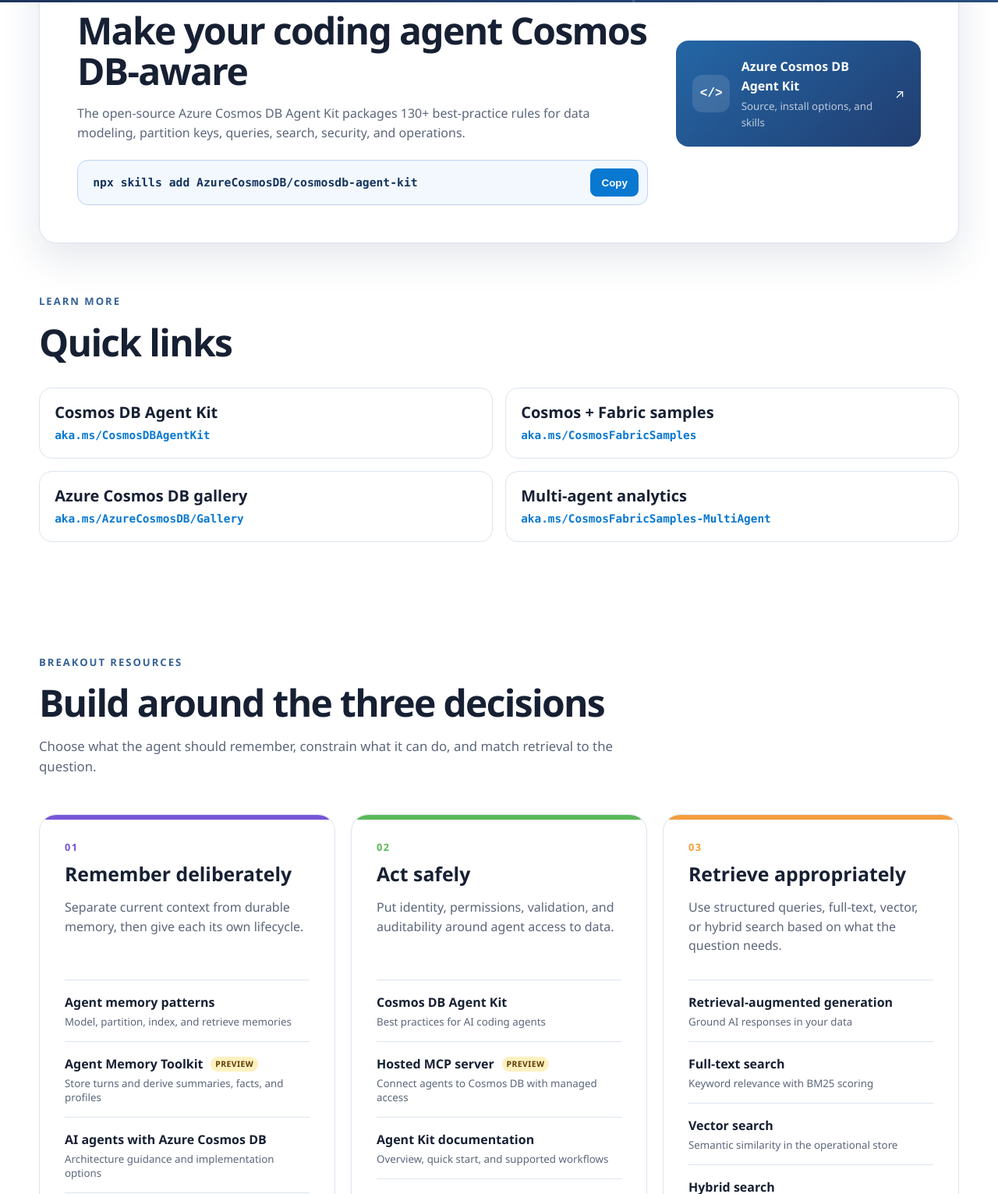
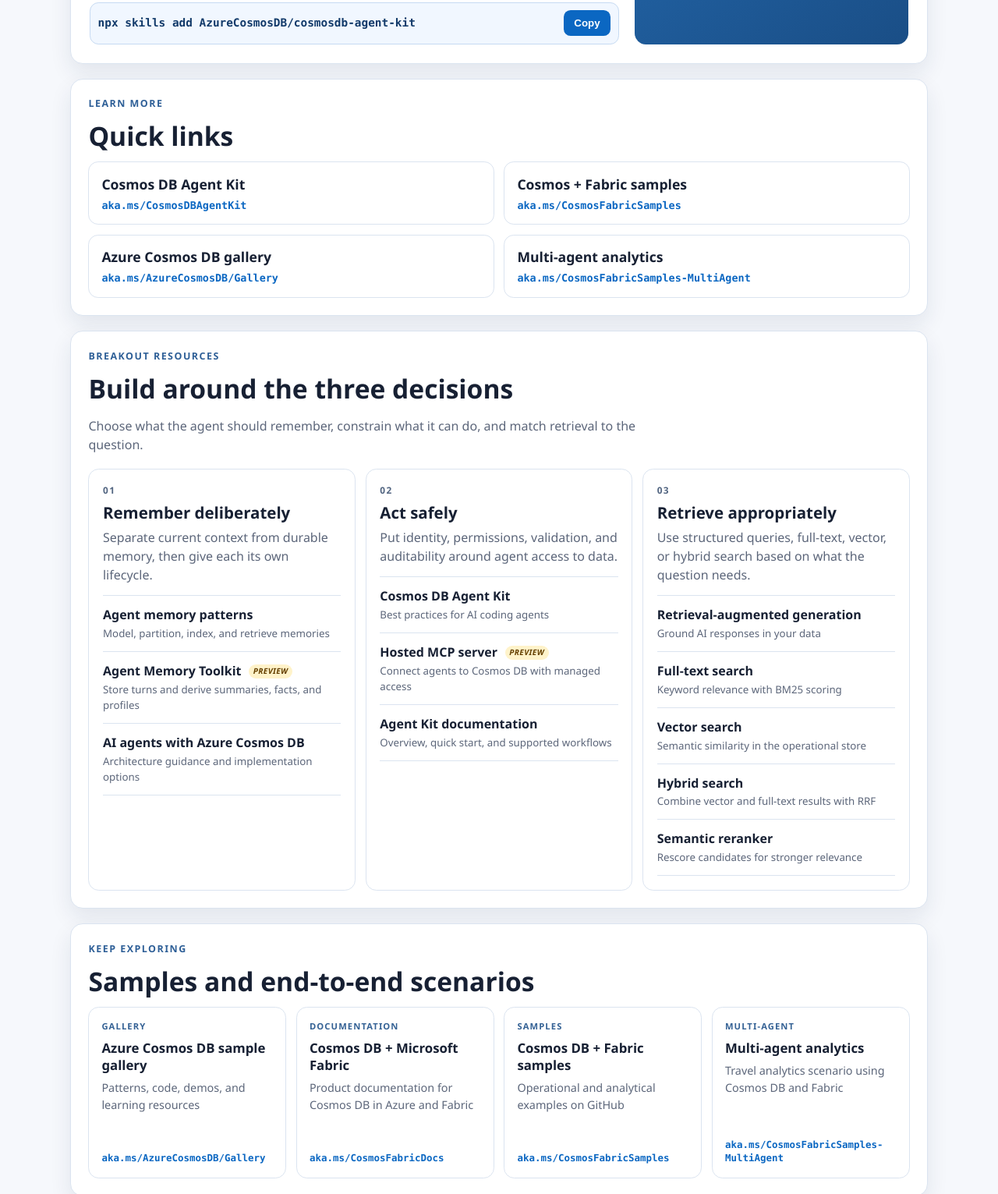
Before and after one commit to madelineegan/cosmosdb-ignite-2026, a plain HTML site: page index.html in a window 1280 px wide. Shown: the part 717-2248 px from the top of the page at 78% size. Drawn offline with Linux system fonts and the light colour scheme.

Commit message:
Redesign landing page formatting
Co-authored-by: Copilot <223556219+Copilot@users.noreply.github.com>

```diff
--- a/styles.css
+++ b/styles.css
@@ -1,184 +1,405 @@
 :root {
+  --bg: #f6f8fc;
+  --surface: #ffffff;
   --ink: #172033;
   --muted: #5c667a;
-  --line: #dce4ef;
-  --paper: #ffffff;
-  --wash: #f5f8fc;
-  --navy: #203864;
-  --blue: #0878d1;
-  --cyan: #24c4db;
-  --green: #58b957;
-  --orange: #f59d3d;
-  --purple: #7656d6;
-  --radius: 22px;
-  --shadow: 0 18px 50px rgba(22, 48, 88, .12);
+  --line: #dbe4f0;
+  --primary: #0b67c2;
+  --primary-dark: #0a4e95;
+  --hero-a: #17345f;
+  --hero-b: #0f2749;
+  --radius: 16px;
+  --shadow: 0 12px 28px rgba(20, 40, 74, 0.09);
 }
 
 * { box-sizing: border-box; }
 html { scroll-behavior: smooth; }
 body {
   margin: 0;
+  font-family: "Segoe UI", Inter, system-ui, -apple-system, BlinkMacSystemFont, sans-serif;
   color: var(--ink);
-  background: var(--paper);
-  font-family: "Segoe UI", Inter, system-ui, -apple-system, BlinkMacSystemFont, sans-serif;
-  line-height: 1.55;
+  background: var(--bg);
+  line-height: 1.5;
 }
 a { color: inherit; }
+
+.nav, .hero-content, main > section, footer {
+  width: min(1100px, calc(100% - 2rem));
+  margin-inline: auto;
+}
+
 .skip-link {
-  position: fixed; left: 1rem; top: -6rem; z-index: 100;
-  padding: .75rem 1rem; border-radius: .5rem; background: white; color: var(--navy);
+  position: fixed;
+  top: -5rem;
+  left: 1rem;
+  z-index: 100;
+  padding: .65rem .9rem;
+  border-radius: .5rem;
+  background: #fff;
+  color: var(--primary-dark);
 }
 .skip-link:focus { top: 1rem; }
-.sr-only { position: absolute; width: 1px; height: 1px; padding: 0; margin: -1px; overflow: hidden; clip: rect(0,0,0,0); white-space: nowrap; border: 0; }
+.sr-only {
+  position: absolute;
+  width: 1px;
+  height: 1px;
+  padding: 0;
+  margin: -1px;
+  overflow: hidden;
+  clip: rect(0, 0, 0, 0);
+  white-space: nowrap;
+  border: 0;
+}
 
 .hero {
-  position: relative;
-  min-height: 720px;
-  overflow: hidden;
-  color: white;
-  background:
-    radial-gradient(circle at 78% 15%, rgba(36,196,219,.24), transparent 28%),
-    linear-gradient(135deg, #182b4e 0%, var(--navy) 55%, #294d7e 100%);
+  color: #fff;
+  background: linear-gradient(135deg, var(--hero-a), var(--hero-b));
+  padding-bottom: 2.25rem;
 }
-.hero::after {
-  content: "";
-  position: absolute; inset: auto -9rem -15rem auto; width: 38rem; height: 38rem;
-  border: 3px solid rgba(255,255,255,.15); border-radius: 45% 55% 50% 50%; transform: rotate(24deg);
+.nav {
+  display: flex;
+  justify-content: space-between;
+  align-items: center;
+  padding: 1.1rem 0;
 }
-.nav, .hero-content, main > section, footer {
-  width: min(1180px, calc(100% - 3rem));
-  margin-inline: auto;
+.brand {
+  display: inline-flex;
+  align-items: center;
+  gap: .65rem;
+  text-decoration: none;
+  font-weight: 700;
 }
-.nav { position: relative; z-index: 3; display: flex; justify-content: space-between; align-items: center; padding: 1.5rem 0; }
-.brand { display: inline-flex; gap: .7rem; align-items: center; text-decoration: none; font-weight: 650; }
-.brand-mark { display: grid; grid-template-columns: repeat(2, .7rem); gap: 2px; }
-.brand-mark i { display: block; width: .7rem; height: .7rem; }
+.brand-mark {
+  display: grid;
+  grid-template-columns: repeat(2, .62rem);
+  gap: 2px;
+}
+.brand-mark i { width: .62rem; height: .62rem; display: block; }
 .brand-mark i:nth-child(1) { background: #f35325; }
 .brand-mark i:nth-child(2) { background: #81bc06; }
 .brand-mark i:nth-child(3) { background: #05a6f0; }
 .brand-mark i:nth-child(4) { background: #ffba08; }
-.nav-link { color: rgba(255,255,255,.88); text-decoration: none; font-size: .95rem; }
-.nav-link:hover { color: white; text-decoration: underline; text-underline-offset: .3rem; }
-.hero-content { position: relative; z-index: 2; padding: 7.5rem 0 8rem; max-width: 1180px; }
-.hero-content > * { max-width: 890px; }
-.eyebrow { margin: 0 0 1rem; color: #8deaf5; font-size: .82rem; font-weight: 750; letter-spacing: .15em; text-transform: uppercase; }
-.eyebrow.dark { color: #356295; }
-h1 { margin: 0; font-size: clamp(2rem, 4vw, 3.4rem); line-height: 1.08; letter-spacing: -.03em; font-weight: 700; }
-.lead { margin: 2rem 0 0; color: rgba(255,255,255,.76); font-size: clamp(1.05rem, 2vw, 1.35rem); }
-.mantra { display: flex; flex-wrap: wrap; gap: .65rem 1.6rem; margin: 2.25rem 0 0; font-size: 1.1rem; font-weight: 650; }
-.mantra span { position: relative; }
-.mantra span:not(:last-child)::after { content: "•"; position: absolute; right: -.95rem; color: var(--cyan); }
-.hero-actions { display: flex; flex-wrap: wrap; gap: .9rem; margin-top: 2.25rem; }
-.button { display: inline-flex; justify-content: center; align-items: center; min-height: 3.1rem; padding: .75rem 1.2rem; border-radius: .7rem; text-decoration: none; font-weight: 700; }
-.button.primary { color: var(--navy); background: white; }
-.button.secondary { color: white; border: 1px solid rgba(255,255,255,.42); background: rgba(255,255,255,.06); }
-.button:hover { transform: translateY(-1px); }
-.orb { position: absolute; border-radius: 999px; filter: blur(1px); }
-.orb-one { width: 18rem; height: 18rem; right: 8%; top: 16%; border: 1px solid rgba(255,255,255,.25); }
-.orb-two { width: 8rem; height: 8rem; right: 19%; top: 32%; background: linear-gradient(140deg, rgba(36,196,219,.4), rgba(118,86,214,.18)); }
 
-main { overflow: hidden; }
-.quick-start { position: relative; z-index: 5; display: grid; grid-template-columns: 1.4fr .6fr; gap: 2.3rem; align-items: center; margin-top: -4.7rem; padding: 3rem; border: 1px solid var(--line); border-radius: var(--radius); background: white; box-shadow: var(--shadow); }
-h2 { margin: .2rem 0 1rem; font-size: clamp(2rem, 4vw, 3rem); line-height: 1.08; letter-spacing: -.035em; }
-.quick-start p:not(.eyebrow) { color: var(--muted); max-width: 720px; }
-.command { display: flex; gap: .65rem; align-items: center; margin-top: 1.4rem; padding: .65rem; border: 1px solid #b9d3f2; border-radius: .85rem; background: #f3f8ff; }
-.command code { flex: 1; overflow-x: auto; padding: .35rem .55rem; color: #14345d; font: 600 .92rem/1.4 ui-monospace, SFMono-Regular, Consolas, monospace; white-space: nowrap; }
-.command button { border: 0; border-radius: .55rem; padding: .65rem .9rem; color: white; background: var(--blue); font-weight: 700; cursor: pointer; }
-.feature-link { display: grid; grid-template-columns: auto 1fr auto; gap: .9rem; align-items: center; padding: 1.3rem; border-radius: 1rem; color: white; background: linear-gradient(140deg, #2466a6, #213d70); text-decoration: none; }
-.feature-icon { display: grid; place-items: center; width: 3rem; height: 3rem; border-radius: .8rem; background: rgba(255,255,255,.12); font: 700 1rem ui-monospace, monospace; }
-.feature-link small { display: block; margin-top: .22rem; color: rgba(255,255,255,.7); }
+.nav-link {
+  text-decoration: none;
+  color: rgba(255, 255, 255, .9);
+  font-weight: 600;
+  font-size: .95rem;
+}
+.nav-link:hover { text-decoration: underline; text-underline-offset: .2rem; }
 
-.resources { padding-top: 8rem; padding-bottom: 7rem; }
-.learn-more { padding-top: 4rem; padding-bottom: 1rem; }
+.hero-content {
+  padding: 3rem 0 3.4rem;
+}
+.eyebrow {
+  margin: 0 0 .7rem;
+  text-transform: uppercase;
+  letter-spacing: .12em;
+  font-weight: 750;
+  font-size: .78rem;
+  color: #96dfff;
+}
+.eyebrow.dark { color: #2e5f97; }
+h1 {
+  margin: 0;
+  max-width: 860px;
+  font-size: clamp(1.9rem, 3.6vw, 3rem);
+  line-height: 1.15;
+  letter-spacing: -.02em;
+}
+.lead {
+  margin: 1rem 0 0;
+  max-width: 760px;
+  color: rgba(255, 255, 255, .88);
+  font-size: clamp(1rem, 1.7vw, 1.18rem);
+}
+.mantra {
+  display: flex;
+  flex-wrap: wrap;
+  gap: .55rem 1rem;
+  margin: 1.1rem 0 0;
+  font-weight: 650;
+  font-size: .98rem;
+}
+.hero-actions {
+  display: flex;
+  flex-wrap: wrap;
+  gap: .7rem;
+  margin-top: 1.3rem;
+}
+.button {
+  display: inline-flex;
+  align-items: center;
+  justify-content: center;
+  min-height: 2.8rem;
+  padding: .6rem 1rem;
+  border-radius: .6rem;
+  text-decoration: none;
+  font-weight: 700;
+}
+.button.primary { background: #fff; color: #0c3568; }
+.button.secondary {
+  border: 1px solid rgba(255, 255, 255, .5);
+  color: #fff;
+  background: rgba(255, 255, 255, .06);
+}
+.orb { display: none; }
+
+main > section {
+  margin-top: 1.2rem;
+  margin-bottom: 1.2rem;
+}
+
+.quick-start, .learn-more, .resources, .explore, .closing {
+  background: var(--surface);
+  border: 1px solid var(--line);
+  border-radius: var(--radius);
+  box-shadow: var(--shadow);
+}
+
+.quick-start {
+  display: grid;
+  grid-template-columns: 1.45fr .75fr;
+  gap: 1.25rem;
+  padding: 1.5rem;
+}
+h2 {
+  margin: .1rem 0 .7rem;
+  font-size: clamp(1.45rem, 2.7vw, 2.1rem);
+  line-height: 1.2;
+}
+.quick-start p:not(.eyebrow) { color: var(--muted); }
+.command {
+  display: flex;
+  align-items: center;
+  gap: .6rem;
+  padding: .6rem;
+  border-radius: .7rem;
+  border: 1px solid #c6daf2;
+  background: #f1f7ff;
+  margin-top: .9rem;
+}
+.command code {
+  flex: 1;
+  overflow-x: auto;
+  white-space: nowrap;
+  font: 600 .9rem/1.35 ui-monospace, SFMono-Regular, Consolas, monospace;
+  color: #123a6a;
+}
+.command button {
+  border: 0;
+  border-radius: .55rem;
+  padding: .56rem .85rem;
+  background: var(--primary);
+  color: #fff;
+  font-weight: 700;
+  cursor: pointer;
+}
+.feature-link {
+  display: grid;
+  grid-template-columns: auto 1fr auto;
+  gap: .75rem;
+  align-items: center;
+  text-decoration: none;
+  color: #fff;
+  border-radius: .9rem;
+  background: linear-gradient(145deg, #2367ab, #1a4e86);
+  padding: 1rem;
+}
+.feature-icon {
+  display: grid;
+  place-items: center;
+  width: 2.7rem;
+  height: 2.7rem;
+  border-radius: .7rem;
+  background: rgba(255, 255, 255, .14);
+  font: 700 .95rem ui-monospace, monospace;
+}
+.feature-link small { display: block; color: rgba(255, 255, 255, .78); }
+
+.learn-more {
+  padding: 1.4rem;
+}
+.section-heading {
+  max-width: 760px;
+  margin-bottom: 1.2rem;
+}
+.section-heading > p:not(.eyebrow) { color: var(--muted); }
+.section-heading.compact { margin-bottom: .8rem; }
 .learn-more-list {
   display: grid;
   grid-template-columns: repeat(2, 1fr);
-  gap: 1rem;
+  gap: .8rem;
 }
 .quick-link {
   display: flex;
   flex-direction: column;
-  gap: .45rem;
-  padding: 1.15rem 1.2rem;
+  gap: .35rem;
   border: 1px solid var(--line);
-  border-radius: 1rem;
-  background: white;
+  border-radius: .8rem;
   text-decoration: none;
+  background: #fff;
+  padding: .9rem 1rem;
 }
-.quick-link strong {
-  font-size: 1.25rem;
-  line-height: 1.25;
-}
+.quick-link strong { font-size: 1.1rem; }
 .quick-link code {
-  color: var(--blue);
-  font: 600 .9rem/1.4 ui-monospace, SFMono-Regular, Consolas, monospace;
+  color: var(--primary);
+  font: 600 .84rem/1.35 ui-monospace, SFMono-Regular, Consolas, monospace;
   overflow-wrap: anywhere;
 }
 .quick-link:hover {
-  border-color: #b7cde7;
-  box-shadow: 0 8px 20px rgba(31, 56, 94, .08);
+  border-color: #a9c7ea;
+  box-shadow: 0 8px 18px rgba(20, 60, 109, .08);
 }
-.section-heading { max-width: 780px; margin-bottom: 3rem; }
-.section-heading > p:not(.eyebrow) { color: var(--muted); font-size: 1.05rem; }
-.section-heading.compact { margin-bottom: 2rem; }
-.pillar-grid { display: grid; grid-template-columns: repeat(3, 1fr); gap: 1.25rem; }
-.pillar { position: relative; overflow: hidden; padding: 2rem; border: 1px solid var(--line); border-radius: var(--radius); background: white; }
-.pillar::before { content: ""; position: absolute; left: 0; top: 0; right: 0; height: .38rem; background: var(--accent); }
-.pillar.remember { --accent: var(--purple); }
-.pillar.act { --accent: var(--green); }
-.pillar.retrieve { --accent: var(--orange); }
-.pillar-number { color: var(--accent); font-size: .8rem; font-weight: 800; letter-spacing: .12em; }
-h3 { margin: .6rem 0 .7rem; font-size: 1.55rem; line-height: 1.15; }
-.pillar > p { min-height: 5.2rem; color: var(--muted); }
-.link-list { margin: 1.4rem 0 0; padding: 0; list-style: none; border-top: 1px solid var(--line); }
+
+.resources {
+  padding: 1.4rem;
+}
+.pillar-grid {
+  display: grid;
+  grid-template-columns: repeat(3, 1fr);
+  gap: .8rem;
+}
+.pillar {
+  border: 1px solid var(--line);
+  border-radius: .85rem;
+  padding: 1.1rem;
+  background: #fff;
+}
+.pillar-number {
+  font-size: .74rem;
+  font-weight: 800;
+  color: #526581;
+  letter-spacing: .12em;
+}
+h3 {
+  margin: .45rem 0 .45rem;
+  font-size: 1.28rem;
+  line-height: 1.2;
+}
+.pillar > p {
+  color: var(--muted);
+  margin: 0 0 .9rem;
+}
+.link-list {
+  list-style: none;
+  margin: 0;
+  padding: 0;
+  border-top: 1px solid var(--line);
+}
 .link-list li { border-bottom: 1px solid var(--line); }
-.link-list a { display: block; padding: 1rem 0; text-decoration: none; }
-.link-list a:hover span:first-child { color: var(--blue); }
+.link-list a {
+  display: block;
+  padding: .75rem 0;
+  text-decoration: none;
+}
 .link-list span { display: block; font-weight: 700; }
-.link-list small { display: block; margin-top: .2rem; color: var(--muted); line-height: 1.35; }
-.badge { display: inline-block; margin-left: .35rem; padding: .1rem .38rem; border-radius: 99px; vertical-align: .12rem; color: #5a3c00; background: #fff0bf; font-size: .65rem; font-style: normal; font-weight: 800; letter-spacing: .04em; text-transform: uppercase; }
+.link-list small { display: block; color: var(--muted); margin-top: .18rem; }
+.link-list a:hover span:first-child { color: var(--primary); }
+.badge {
+  display: inline-block;
+  margin-left: .35rem;
+  padding: .1rem .34rem;
+  border-radius: 999px;
+  font-size: .63rem;
+  text-transform: uppercase;
+  letter-spacing: .04em;
+  background: #fff3ca;
+  color: #664100;
+  vertical-align: .1rem;
+}
 
-.explore { width: 100%; max-width: none; padding: 6.5rem max(1.5rem, calc((100vw - 1180px) / 2)); background: var(--wash); }
-.explore .section-heading { width: min(1180px, 100%); }
-.explore-grid { display: grid; grid-template-columns: repeat(4, 1fr); gap: 1rem; width: min(1180px, 100%); }
-.resource-card { display: flex; flex-direction: column; min-height: 260px; padding: 1.4rem; border: 1px solid var(--line); border-radius: 1rem; background: white; text-decoration: none; transition: transform .18s ease, box-shadow .18s ease; }
-.resource-card:hover { transform: translateY(-3px); box-shadow: 0 13px 30px rgba(31, 56, 94, .1); }
-.card-kicker { color: #356295; font-size: .72rem; font-weight: 800; letter-spacing: .1em; text-transform: uppercase; }
-.resource-card strong { margin-top: .8rem; font-size: 1.18rem; line-height: 1.25; }
-.resource-card > span:not(.card-kicker) { margin-top: .55rem; color: var(--muted); font-size: .92rem; }
-.resource-card code { margin-top: auto; padding-top: 1.2rem; color: var(--blue); font: 600 .76rem/1.4 ui-monospace, SFMono-Regular, Consolas, monospace; overflow-wrap: anywhere; }
-.closing { display: grid; grid-template-columns: repeat(3, 1fr) auto; gap: 1rem; align-items: center; padding-top: 6rem; padding-bottom: 6rem; }
-.closing p { margin: 0; font-size: clamp(1.25rem, 2.3vw, 2rem); font-weight: 700; letter-spacing: -.02em; }
-.closing a { color: var(--blue); font-weight: 700; text-decoration: none; }
-footer { display: flex; justify-content: space-between; gap: 2rem; padding-top: 2rem; padding-bottom: 2rem; border-top: 1px solid var(--line); color: var(--muted); font-size: .83rem; }
+.explore {
+  padding: 1.4rem;
+}
+.explore-grid {
+  display: grid;
+  grid-template-columns: repeat(4, 1fr);
+  gap: .8rem;
+}
+.resource-card {
+  display: flex;
+  flex-direction: column;
+  min-height: 220px;
+  border: 1px solid var(--line);
+  border-radius: .85rem;
+  text-decoration: none;
+  background: #fff;
+  padding: 1rem;
+}
+.card-kicker {
+  font-size: .7rem;
+  text-transform: uppercase;
+  letter-spacing: .1em;
+  font-weight: 800;
+  color: #356295;
+}
+.resource-card strong {
+  margin-top: .55rem;
+  font-size: 1.05rem;
+  line-height: 1.3;
+}
+.resource-card > span:not(.card-kicker) {
+  margin-top: .45rem;
+  color: var(--muted);
+  font-size: .9rem;
+}
+.resource-card code {
+  margin-top: auto;
+  padding-top: .9rem;
+  color: var(--primary);
+  font: 600 .78rem/1.35 ui-monospace, SFMono-Regular, Consolas, monospace;
+  overflow-wrap: anywhere;
+}
+.resource-card:hover {
+  border-color: #a9c7ea;
+  box-shadow: 0 9px 20px rgba(20, 60, 109, .08);
+}
+
+.closing {
+  display: grid;
+  grid-template-columns: repeat(3, 1fr) auto;
+  gap: .75rem;
+  align-items: center;
+  padding: 1.25rem;
+}
+.closing p {
+  margin: 0;
+  font-weight: 700;
+  font-size: clamp(1.05rem, 1.8vw, 1.35rem);
+}
+.closing a {
+  text-decoration: none;
+  color: var(--primary);
+  font-weight: 700;
+}
+
+footer {
+  display: flex;
+  justify-content: space-between;
+  gap: 1rem;
+  color: var(--muted);
+  font-size: .83rem;
+  padding: .25rem 0 2rem;
+}
 footer p { margin: 0; }
 
-@media (max-width: 920px) {
-  .hero { min-height: 660px; }
-  .hero-content { padding-top: 5rem; }
+@media (max-width: 1020px) {
   .quick-start { grid-template-columns: 1fr; }
   .pillar-grid { grid-template-columns: 1fr; }
-  .pillar > p { min-height: auto; }
   .explore-grid { grid-template-columns: repeat(2, 1fr); }
+}
+
+@media (max-width: 720px) {
   .learn-more-list { grid-template-columns: 1fr; }
+  .explore-grid { grid-template-columns: 1fr; }
   .closing { grid-template-columns: 1fr; }
-}
-@media (max-width: 600px) {
-  .nav, .hero-content, main > section, footer { width: min(100% - 2rem, 1180px); }
+  .command { flex-direction: column; align-items: stretch; }
+  .command code { font-size: .8rem; }
   .nav-link { display: none; }
-  .hero-content { padding-top: 4.5rem; }
-  .mantra { display: grid; }
-  .mantra span::after { display: none; }
-  .quick-start { margin-top: -3rem; padding: 1.35rem; }
-  .command { align-items: stretch; flex-direction: column; }
-  .command code { font-size: .76rem; }
-  .resources { padding-top: 5.5rem; padding-bottom: 4rem; }
-  .pillar { padding: 1.4rem; }
-  .explore { width: 100%; padding: 4.5rem 1rem; }
-  .explore-grid { grid-template-columns: 1fr; }
-  .resource-card { min-height: 220px; }
   footer { flex-direction: column; }
 }
+
 @media (prefers-reduced-motion: reduce) {
   html { scroll-behavior: auto; }
   *, *::before, *::after { transition: none !important; }
```
